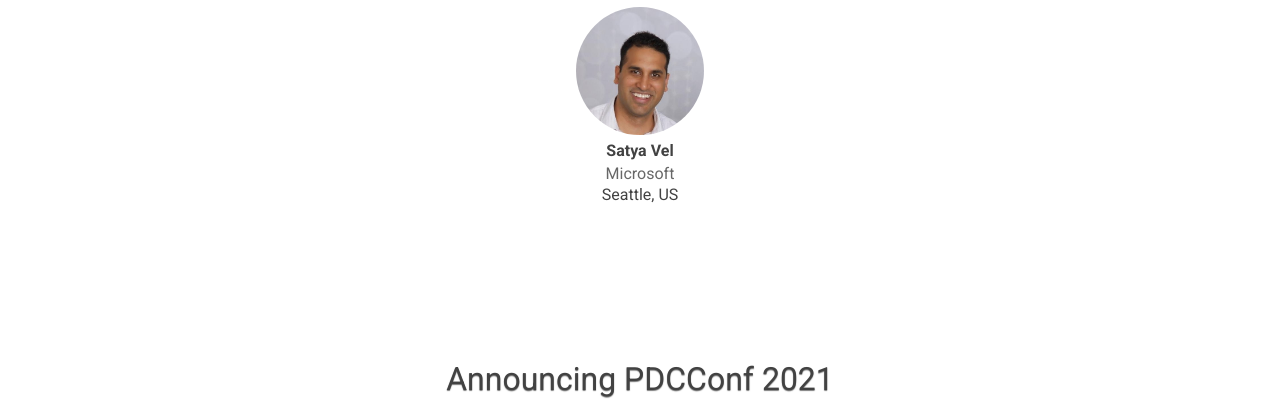
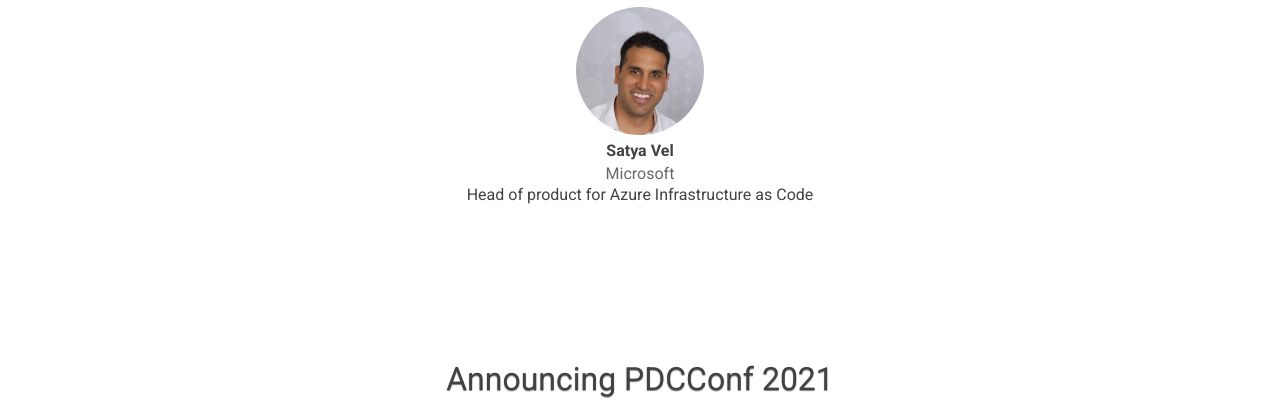
Before and after one commit to PDCConf/PDCConfSiteTest, a plain HTML site: page index.html in a window 1280 px wide. Shown: the part 1880-2280 px from the top of the page. Drawn offline with Linux system fonts and the light colour scheme; a script that the page names is missing.

```diff
--- a/index.html
+++ b/index.html
@@ -339,7 +339,7 @@
 	<div class="info">
 		<strong class="speaker-name">Satya Vel</strong>
 		<div class="speaker-company">Microsoft</div>
-		<span class="speaker-country">Seattle, US</span>
+		<span class="speaker-country">Head of product for Azure Infrastructure as Code</span>
 	</div>
 </a>
 		</li>
```
Also changed, not shown: speakers/index.html (+1 -1 lines), 2 other files.
